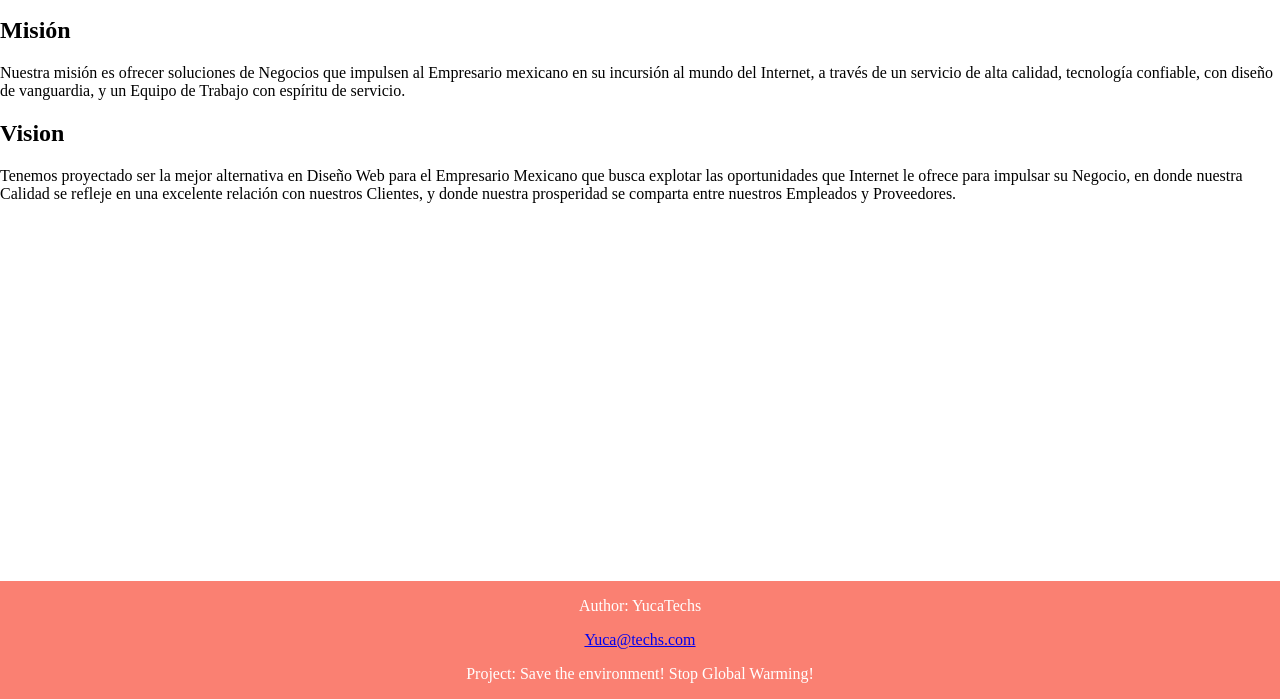
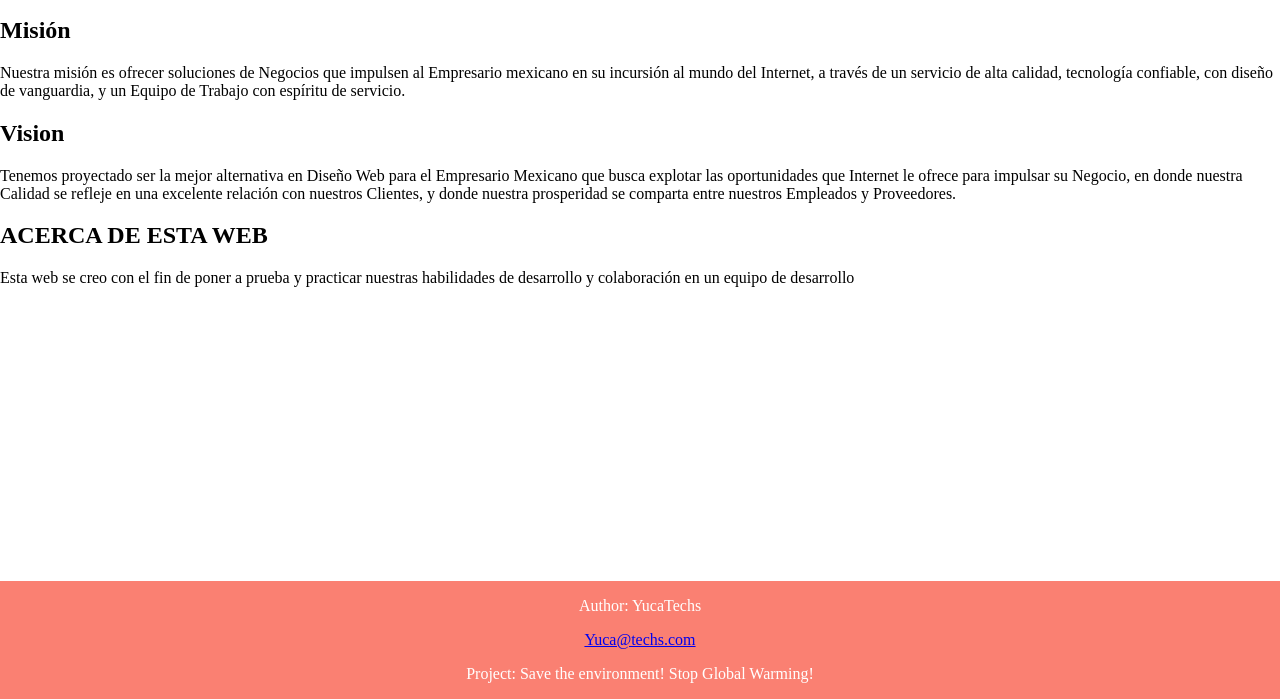
Before and after one commit to osbaldo2000/TIFC2DEV-SDPF6, a plain HTML site: page quienesomos.html in a window 1280 px wide. Shown: the part 101-800 px from the top of the page. Drawn offline with Linux system fonts and the light colour scheme.

Commit message:
agregamos apartado de la web

```diff
--- a/quienesomos.html
+++ b/quienesomos.html
@@ -34,6 +34,12 @@
             Tenemos proyectado ser la mejor alternativa en Diseño Web para el Empresario Mexicano que busca explotar las oportunidades que Internet le ofrece para impulsar su Negocio, en donde nuestra Calidad se refleje en una excelente relación con nuestros Clientes, y donde nuestra prosperidad se comparta entre nuestros Empleados y Proveedores.
         </p>
     </div>
+    <div>
+        <h2>ACERCA DE ESTA WEB</h2>
+        <p>
+            Esta web se creo con el fin de poner a prueba y practicar nuestras habilidades de desarrollo y colaboración en un equipo de desarrollo
+        </p>
+    </div>
 </body>
     <footer>
       <p>Author: YucaTechs</p>
```
